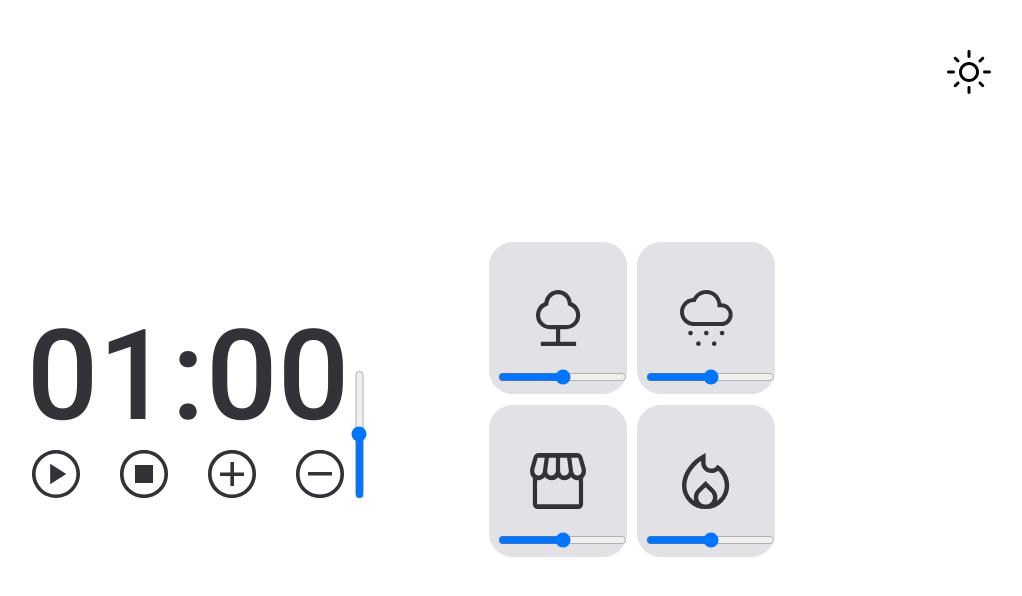
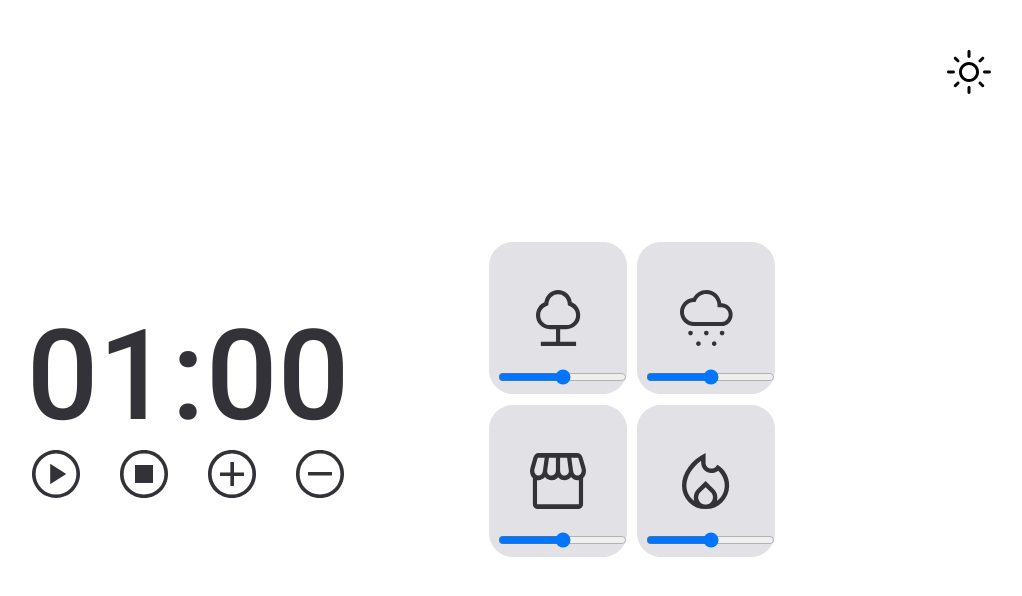
Before and after one commit to Jonatank28/Explorer-FocusTimer2.0-DarkMode, a plain HTML site: page index.html in a window 1280 px wide. Shown: the whole page, without its empty margins (239-1261 px from the left). Drawn offline with Linux system fonts and the light colour scheme.

Commit message:
Update index.html

```diff
--- a/index.html
+++ b/index.html
@@ -28,7 +28,6 @@
                 <span class="seconds">00</span>
             </div>
             <div class="timerControls ">
-                <input  type="range" id="control" name="vol" value="50" min="0" max="100">
                 <button class="buttonPlay ">
                     <svg width="48" height="48" viewBox="0 0 48 48" fill="none" xmlns="http://www.w3.org/2000/svg">
                         <path d="M18.18 34.2L34.2 24L18.18 13.8V34.2ZM24 48C20.72 48 17.62 47.37 14.7 46.11C11.78 44.85 9.23 43.13 7.05 40.95C4.87 38.77 3.15 36.22 1.89 33.3C0.63 30.38 0 27.28 0 24C0 20.72 0.63 17.62 1.89 14.7C3.15 11.78 4.87 9.23 7.05 7.05C9.23 4.87 11.78 3.15 14.7 1.89C17.62 0.63 20.72 0 24 0C27.28 0 30.38 0.63 33.3 1.89C36.22 3.15 38.77 4.87 40.95 7.05C43.13 9.23 44.85 11.78 46.11 14.7C47.37 17.62 48 20.72 48 24C48 27.28 47.37 30.38 46.11 33.3C44.85 36.22 43.13 38.77 40.95 40.95C38.77 43.13 36.22 44.85 33.3 46.11C30.38 47.37 27.28 48 24 48ZM24 44.4C29.6 44.4 34.4 42.4 38.4 38.4C42.4 34.4 44.4 29.6 44.4 24C44.4 18.4 42.4 13.6 38.4 9.6C34.4 5.6 29.6 3.6 24 3.6C18.4 3.6 13.6 5.6 9.6 9.6C5.6 13.6 3.6 18.4 3.6 24C3.6 29.6 5.6 34.4 9.6 38.4C13.6 42.4 18.4 44.4 24 44.4Z" fill="#323238"/>
```
